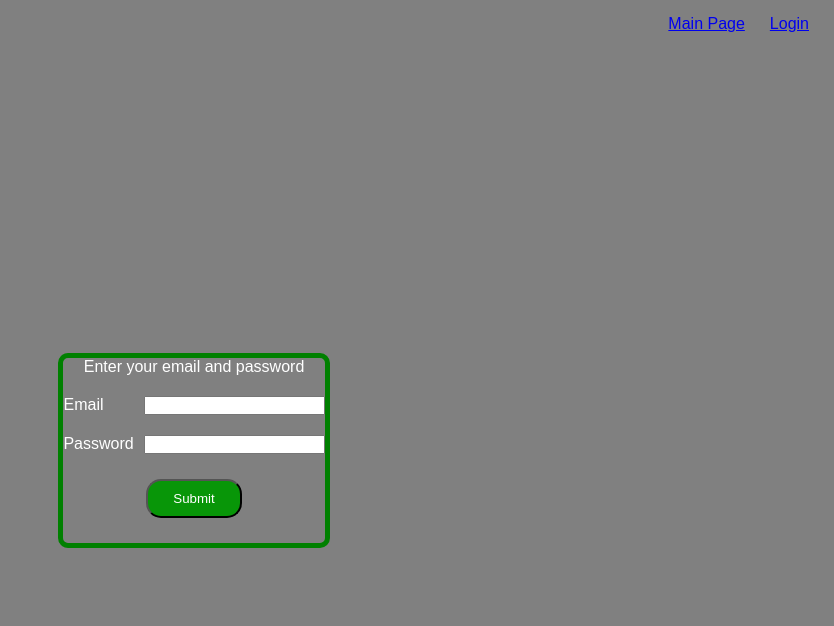
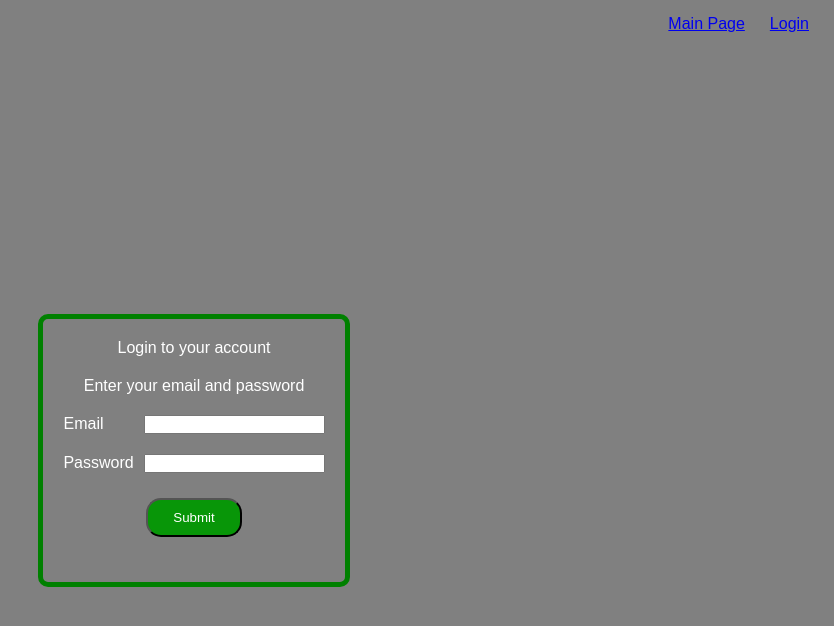
Before and after one commit to edinvnode/advanced-forum-app, a React (Create React App) app in the folder frontend/: page /login in a window 1280 px wide. Shown: the top 626 px of the page, without its empty margins (446-1280 px from the left). Built offline with nearby package versions, Linux system fonts and the light colour scheme.

Commit message:
Minor changes

```diff
--- a/frontend/src/components/LoginForm.js
+++ b/frontend/src/components/LoginForm.js
@@ -48,6 +48,7 @@ const LoginForm = () => {
       {!isLoading && (
         <div className="form">
           <form>
+            <p>Login to your account</p>
             <p>Enter your email and password</p>
             <div>
               <label className="lbl-email">Email</label>
--- a/frontend/src/index.css
+++ b/frontend/src/index.css
@@ -43,6 +43,7 @@ form {
   gap: 20px;
   border-radius: 10px;
   border: 5px solid green;
+  padding: 20px;
 }
 
 /*
```
